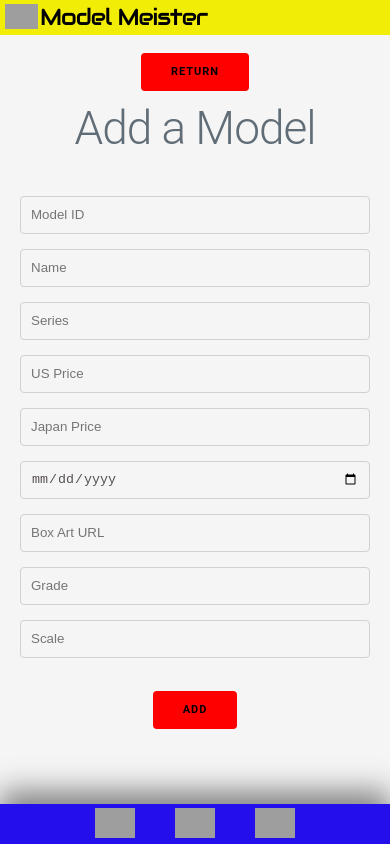
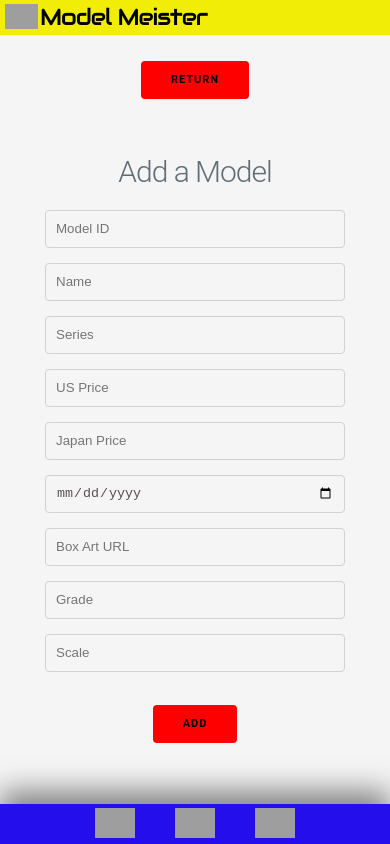
Before and after one commit to Adrick1210/model-front, a React (Vite) app: page /create in a window 390 px wide. Built offline with nearby package versions, Linux system fonts and the light colour scheme; no server answers; grey boxes are pictures that could not be loaded.

Commit message:
new form styles - navbar static

```diff
--- a/src/App.css
+++ b/src/App.css
@@ -248,7 +248,7 @@ input {
     margin-bottom: 2px;
   }
   .gallery {
-    margin-top:-8.9px;
+    margin-top:-16px;
     gap: 28px;
     padding-bottom: 35px;
   }
@@ -269,16 +269,27 @@ input {
   }
   label {
       margin: auto;
-      width: 350px;
+      width: 300px;
   }
   .input {
     position: fixed;
     top: 35px;
     right: 0;
-    min-height: 50px;
+    min-height: 100px;
+    padding: 8px;
   }
   .edit-head {
     margin-top: 45px;
     font-size: 30px;
   }
+  .add-head {
+    margin-top: 25px;
+    font-size: 30px;
+  }
+  .nav {
+    gap: 20px;
+  }
+  .nav h4 {
+    font-size: 17px;
+  }
 }
--- a/src/components/Nav.jsx
+++ b/src/components/Nav.jsx
@@ -5,7 +5,7 @@ export default function Nav() {
 return (
     <div className="nav">
         <Link to="/">
-            <h4>Index</h4>
+            <h4>Home</h4>
         </Link>
         <Link to="/high-grade">
             <h4>HG</h4>
--- a/src/pages/Add.jsx
+++ b/src/pages/Add.jsx
@@ -7,8 +7,8 @@ import { Form, Link } from "react-router-dom"
             <button>Return</button>
         </Link>
 
-        <h1>Add a Model</h1>
         <div className="form">
+        <h1 className="add-head">Add a Model</h1>
         <Form action="/add" method="POST">
          <label htmlFor="model_id">
             <input type="number" name="model_id" id="model_id" placeholder="Model ID"/>
```
